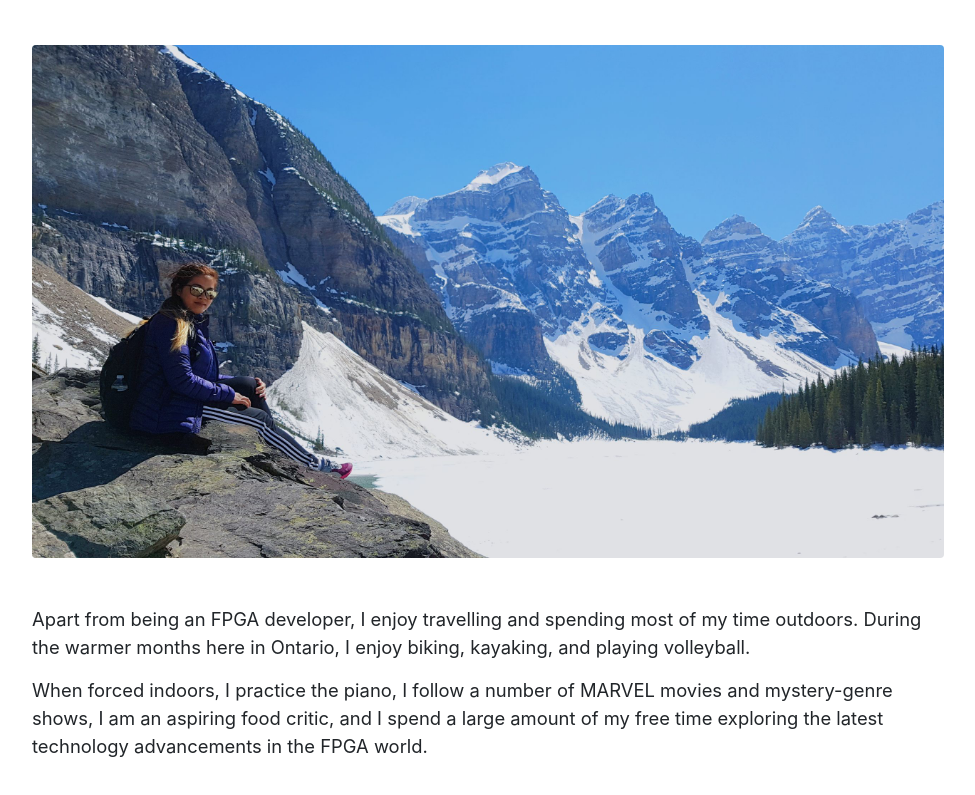
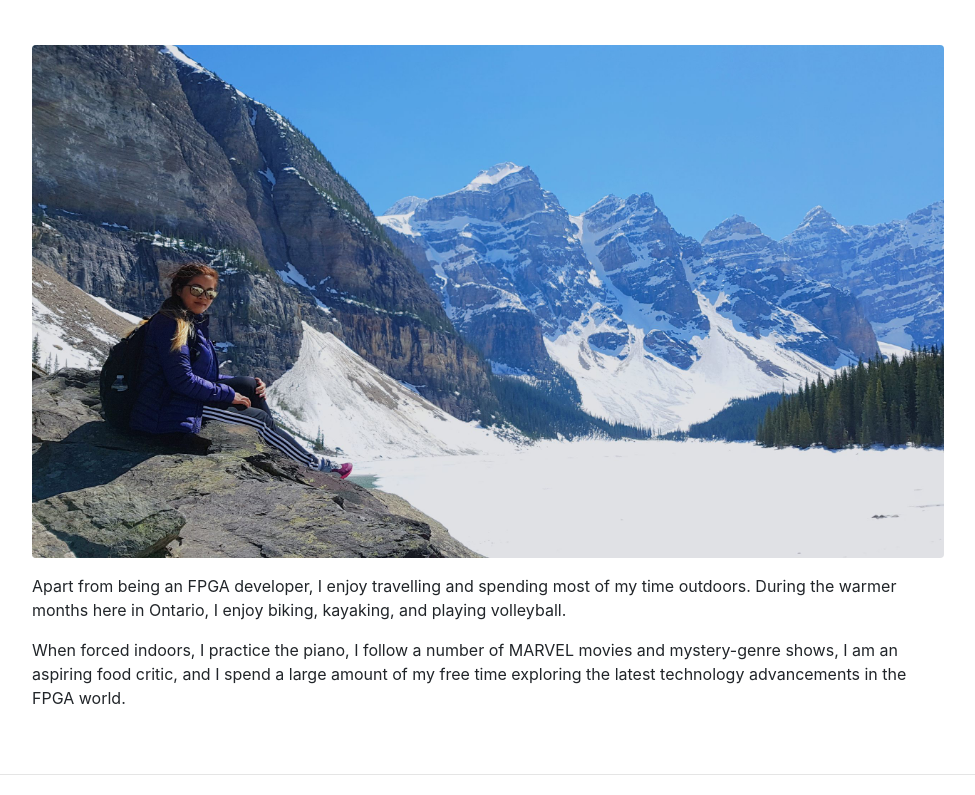
Before and after one commit to ariellaboriante/ariellaboriante.github.io, a website with bundled scripts: page index.html in a window 1280 px wide. Shown: the part 4269-5064 px from the top of the page, without its empty margins (288-1263 px from the left). Built offline with nearby package versions, Linux system fonts and the light colour scheme; files whose address does not match are found by name; a web font is replaced by a local one.

Commit message:
Fixed prgh spacing for Interests section

```diff
--- a/index.html
+++ b/index.html
@@ -360,9 +360,9 @@
             <section class="resume-section p-3 p-lg-5 d-flex flex-column" id="interests">
                 <div class="my-auto">
                     <h2 class="mb-5">Interests</h2>
-                    <img class="img-fluid rounded mx-auto mb-5" src="/img/banff.jpg" alt="Photo of Ariel in front of a frozen Lake Moraine.">
-                    <p class="lead mb-3"  id="about-content">Apart from being an FPGA developer, I enjoy travelling and spending most of my time outdoors. During the warmer months here in Ontario, I enjoy biking, kayaking, and playing volleyball.</p>
-                    <p class="lead mb-3"  id="about-content">When forced indoors, I practice the piano, I follow a number of MARVEL movies and mystery-genre shows, I am an aspiring food critic, and I spend a large amount of my free time exploring the latest technology advancements in the FPGA world.</p>
+                    <img class="img-fluid rounded mx-auto mb-3" src="/img/banff.jpg" alt="Photo of Ariel in front of a frozen Lake Moraine.">
+                    <p class="mb-3"  id="about-content">Apart from being an FPGA developer, I enjoy travelling and spending most of my time outdoors. During the warmer months here in Ontario, I enjoy biking, kayaking, and playing volleyball.</p>
+                    <p class="mb-3"  id="about-content">When forced indoors, I practice the piano, I follow a number of MARVEL movies and mystery-genre shows, I am an aspiring food critic, and I spend a large amount of my free time exploring the latest technology advancements in the FPGA world.</p>
                 </div>
             </section>
 
```
